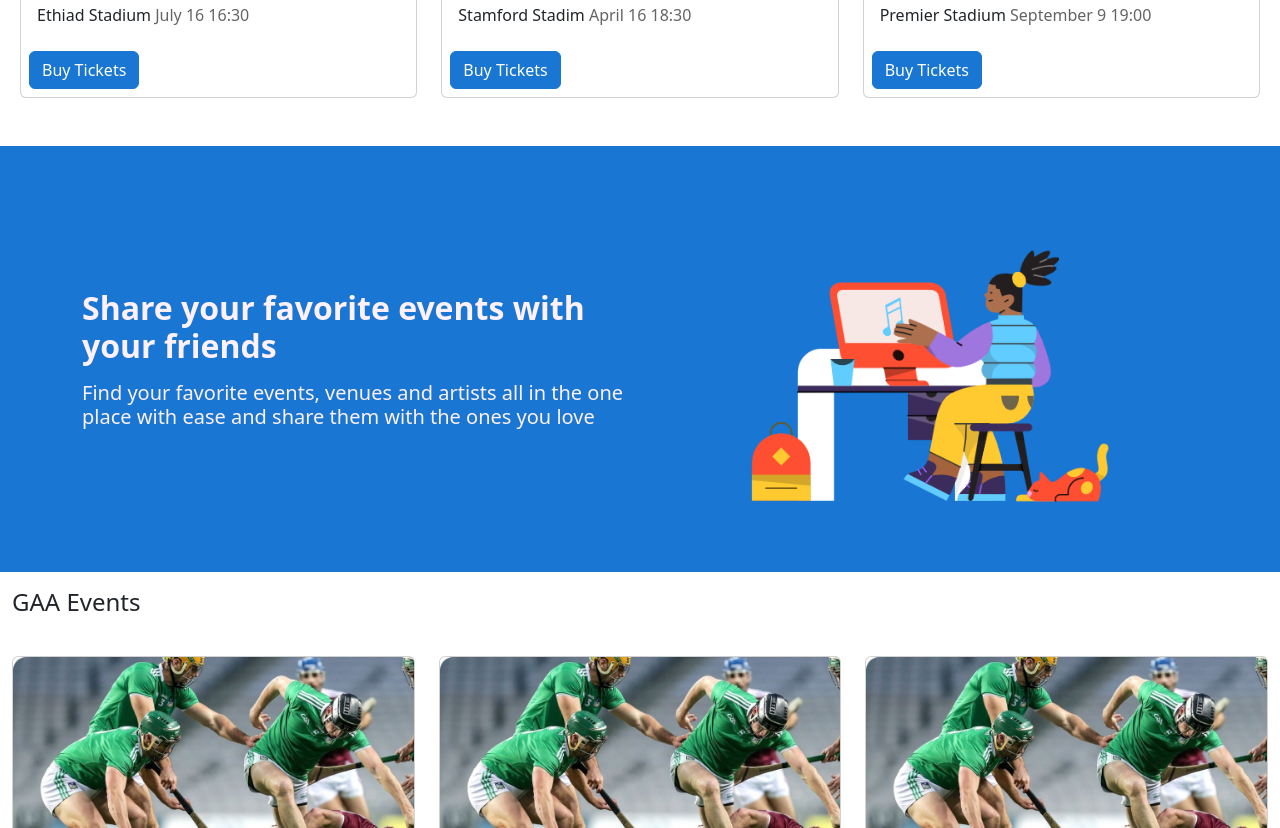
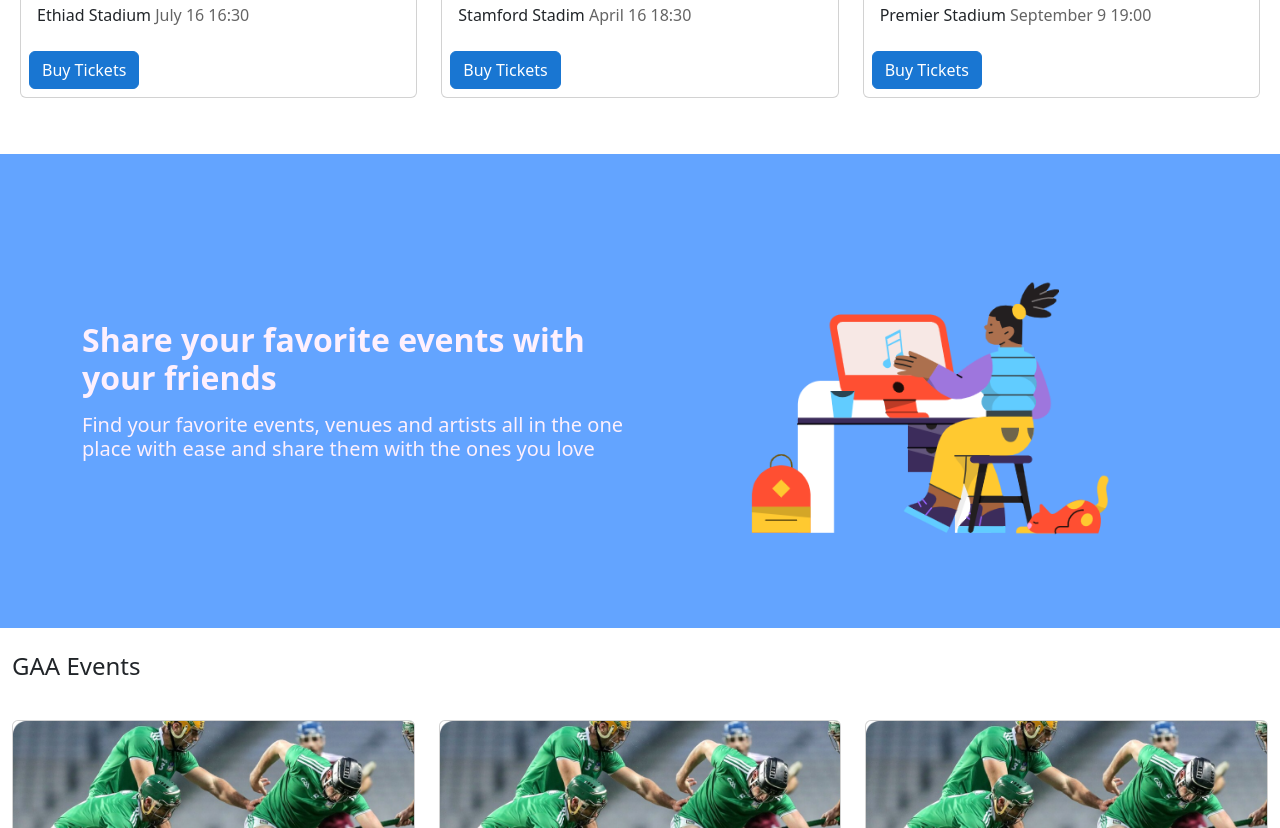
Before and after one commit to Christian-Butler/Web-Design-CA, a website: page index.html in a window 1280 px wide. Shown: the part 2505-3333 px from the top of the page. Drawn offline with nearby package versions, Linux system fonts and the light colour scheme.

Commit message:
changed the colour on the adele testimoney in the index and main scss file

```diff
--- a/index.html
+++ b/index.html
@@ -177,7 +177,7 @@
         </div>
       </div>
     </div>
-    <div class="container-fluid text-light color-contrast-light bg-primary py-2">
+    <div class="container-fluid text-light color-contrast-light bg-primary-light py-2">
       <div class="container-lg ">
         <div class="row justify-content-md-center ">
           <div class="col-md-7 text-center ">
@@ -257,8 +257,8 @@
       </div>
     </div>
 
-    <div class="container-fluid text-light bg-primary py-2">
-      <div class="container-lg d-flex">
+    <div class="container-fluid text-light bg-primary-light py-2 my-2">
+      <div class="container-lg d-flex py-2">
         <div class="row align-items-center">
           <div class="col-md-6">
             <div>
@@ -266,7 +266,7 @@
               <h5 class="">Find your favorite events, venues and artists all in the one place with ease and share them with the ones you love</h5>
             </div>
           </div>
-          <div class="col-md-6">
+          <div class="col-md-6 py-2 my-2">
             <img src="/images/person-learning-online.png" alt="person sitting at desk with a computer" class="img-fluid">
           </div>
           </div>
```
Also changed, not shown: scss/main.scss (+3 -4 lines).
